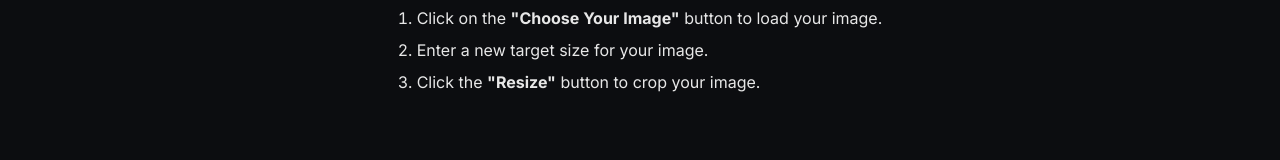
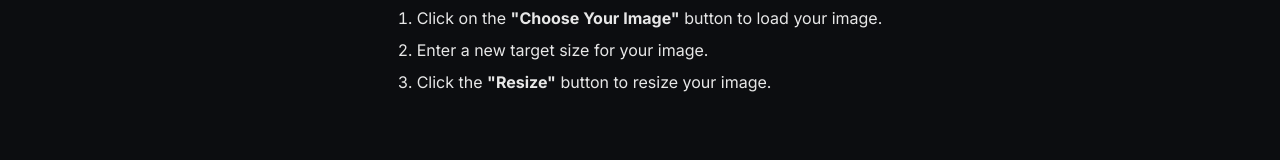
Before and after one commit to iswilljr/img-tools, a Next.js app: page /resize in a window 1280 px wide. Shown: the part 643-803 px from the top of the page. Built offline with nearby package versions, Linux system fonts and the light colour scheme.

Commit message:
fix wrong step in SectionHome component

```diff
--- a/components/SectionHome.tsx
+++ b/components/SectionHome.tsx
@@ -50,7 +50,7 @@ export function SectionHome({ title, description, highlight, editor, guide }: Se
           <li>
             Click the{' '}
             <strong className="font-bold">&quot;{`${editor.at(0)!.toUpperCase()}${editor.slice(1)}`}&quot;</strong>{' '}
-            button to crop your image.
+            button to {editor} your image.
           </li>
         </ol>
       </div>
```
